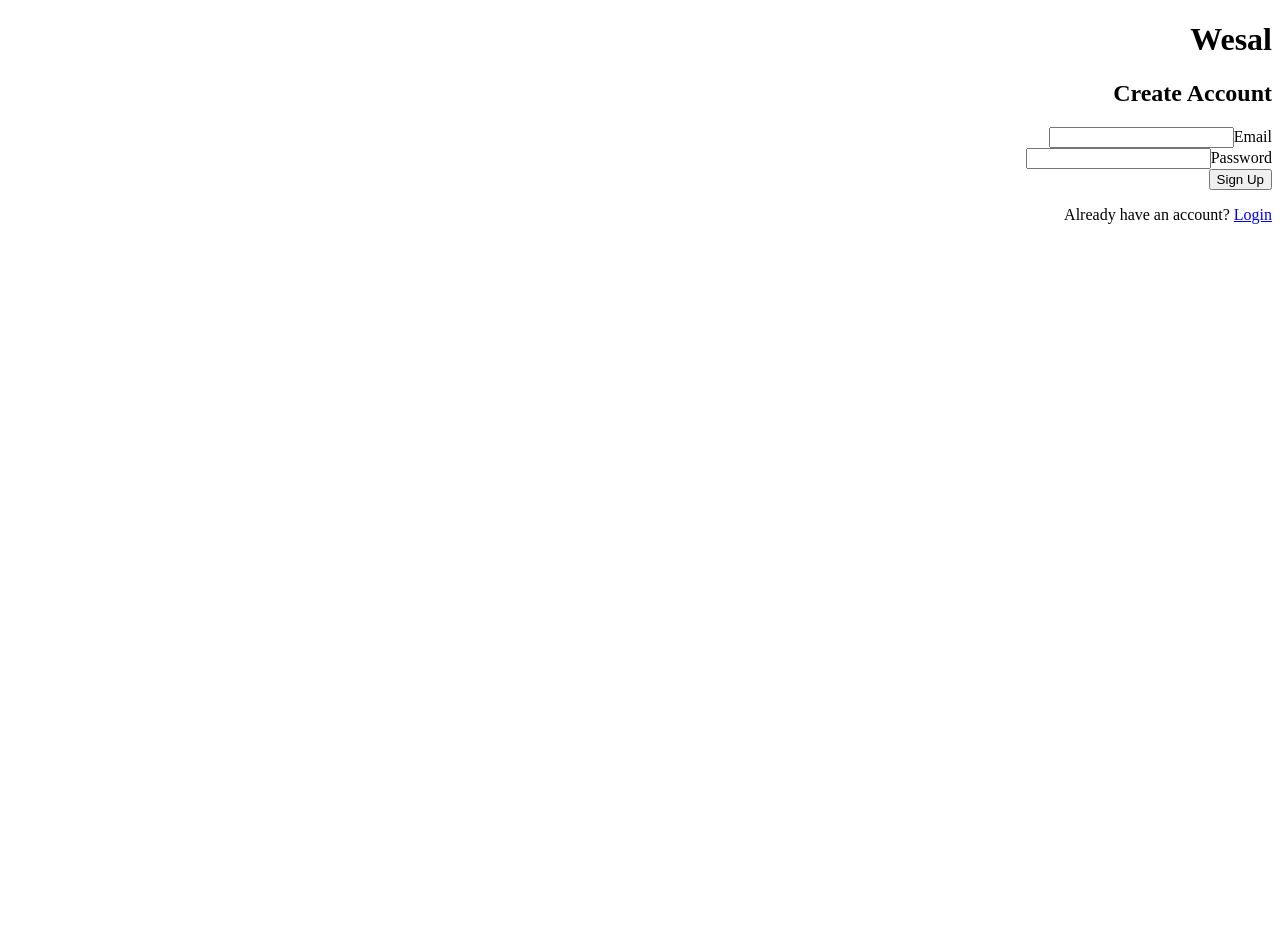
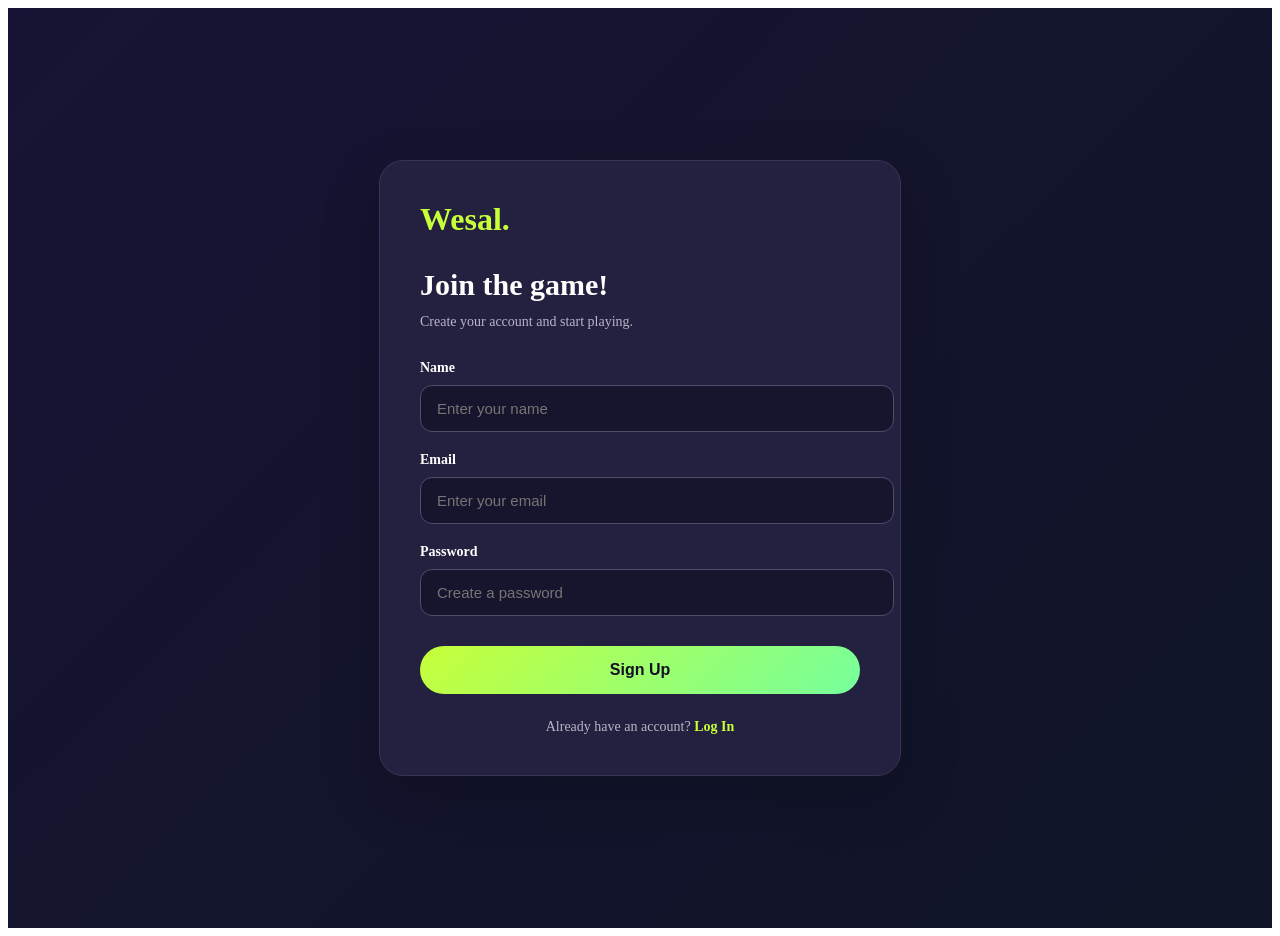
Before and after one commit to rywma/Wesal, a React (Vite) app in the folder stage4/Frontend/: page /signup in a window 1280 px wide. Before the commit the page ends 800 px from the top, so only its background shows below. Built offline with nearby package versions, Linux system fonts and the light colour scheme.

Commit message:
Style login and signup pages

```diff
--- a/stage4/Frontend/src/pages/login.jsx
+++ b/stage4/Frontend/src/pages/login.jsx
@@ -1,5 +1,6 @@
 import { Link } from 'react-router-dom';
 import { useState } from "react";
+import '../styles/Auth.css';
 
 export default function Login() {
   const [message, setMessage] = useState("");
@@ -15,6 +16,7 @@ export default function Login() {
     setLoading(true);
     setMessage("");
 
+
     try {
       const response = await fetch(
         "https://wesal-backend-gy8a.onrender.com/users/login/",
@@ -28,12 +30,15 @@ export default function Login() {
       );
 
       const data = await response.json();
+      data.success = response.ok && data.status === "success";
 
-      if (response.ok && data.status === "success") {
+      if (data.success) {
         setMessage("Login successful!");
       } else {
         setMessage(data.message || "Login failed");
       }
+
+
     } catch (error) {
       console.error("Login error:", error);
       setMessage("Unable to connect to the server.");
@@ -42,41 +47,61 @@ export default function Login() {
     }
   };
 
+
   return (
-    <main>
-      <h1>Wesal</h1>
-      <h2>Login</h2>
+    <main className="auth-page">
+      <div className="auth-card">
+        <h1 className="auth-logo">Wesal.</h1>
 
-      <form onSubmit={handleLogin}>
+        <h2>Welcome back!</h2>
+        <p className="auth-subtitle">
+          Log in to find your next game.
+        </p>
+
+        <form className="auth-form" onSubmit={handleLogin}>
+          <div className="auth-field">
             <label htmlFor="email">Email</label>
             <input
               id="email"
               name="email"
               type="email"
+              placeholder="Enter your email"
               autoComplete="email"
               required
             />
+          </div>
 
-        <div>
+          <div className="auth-field">
             <label htmlFor="password">Password</label>
             <input
               id="password"
               name="password"
               type="password"
+              placeholder="Enter your password"
               autoComplete="current-password"
               required
             />
           </div>
 
-        <button type="submit" disabled={loading}>
-          {loading ? "Logging in..." : "Login"}
+          <button
+            className="auth-submit"
+            type="submit"
+            disabled={loading}
+          >
+            {loading ? 'Logging in...' : 'Log In'}
           </button>
         </form>
 
-      <p>{message}</p>
-      <p>
+        {message && (
+          <p className="auth-message" role="status">
+            {message}
+          </p>
+        )}
+
+        <p className="auth-switch">
           Don't have an account? <Link to="/signup">Sign Up</Link>
         </p>
+      </div>
     </main>
   );
 }
--- a/stage4/Frontend/src/pages/signup.jsx
+++ b/stage4/Frontend/src/pages/signup.jsx
@@ -1,48 +1,114 @@
+
 import { Link } from 'react-router-dom';
-import { useState } from "react";
+import { useState } from 'react';
+import '../styles/Auth.css';
 
 export default function Signup() {
-  const [message, setMessage] = useState("");
+  const [message, setMessage] = useState('');
+  const [loading, setLoading] = useState(false);
+
+  const handleSignup = async (event) => {
+    event.preventDefault();
+
+    const formData = new FormData(event.currentTarget);
+    const name = formData.get('name');
+    const email = formData.get('email');
+    const password = formData.get('password');
+
+    setLoading(true);
+    setMessage('');
+
+    try {
+      const data = {
+        success: false,
+        message: "Registration will be available soon."
+      };
+
+      if (data.success) {
+        setMessage('Account created successfully! You can now log in.');
+      } else {
+        const errorMessage = data.message;
+        setMessage(
+          Array.isArray(errorMessage)
+            ? errorMessage.join(' ')
+            : errorMessage || 'Sign up failed.'
+        );
+      }
+    } catch (error) {
+      console.error('Signup error:', error);
+      setMessage('Unable to connect to the server.');
+    } finally {
+      setLoading(false);
+    }
+  };
 
   return (
-    <main>
-      <h1>Wesal</h1>
-      <h2>Create Account</h2>
+    <main className="auth-page">
+      <div className="auth-card">
+        <h1 className="auth-logo">Wesal.</h1>
 
-      <form>
-        <div>
+        <h2>Join the game!</h2>
+        <p className="auth-subtitle">
+          Create your account and start playing.
+        </p>
+
+        <form className="auth-form" onSubmit={handleSignup}>
+          <div className="auth-field">
+            <label htmlFor="name">Name</label>
+            <input
+              id="name"
+              name="name"
+              type="text"
+              placeholder="Enter your name"
+              autoComplete="name"
+              required
+            />
+          </div>
+
+          <div className="auth-field">
             <label htmlFor="email">Email</label>
             <input
               id="email"
               name="email"
               type="email"
+              placeholder="Enter your email"
+              autoComplete="email"
               required
-
             />
           </div>
 
-            <div>
+          <div className="auth-field">
             <label htmlFor="password">Password</label>
             <input
               id="password"
               name="password"
               type="password"
+              placeholder="Create a password"
+              autoComplete="new-password"
+              minLength={8}
               required
-
             />
           </div>
 
-                <button type="submit">Sign Up</button>
-
+          <button
+            className="auth-submit"
+            type="submit"
+            disabled={loading}
+          >
+            {loading ? 'Creating account...' : 'Sign Up'}
+          </button>
         </form>
 
-                <p>{message}</p>
-                <p>
-                    Already have an account? <Link to="/login">Login</Link>
+        {message && (
+          <p className="auth-message" role="status">
+            {message}
+          </p>
+        )}
 
+        <p className="auth-switch">
+          Already have an account? <Link to="/login">Log In</Link>
         </p>
-
+      </div>
     </main>
-
   );
 }
--- /dev/null
+++ b/stage4/Frontend/src/styles/Auth.css
@@ -0,0 +1,128 @@
+
+/* Login and Sign Up */
+.auth-page {
+  min-height: 100vh;
+  padding: 60px 20px;
+  display: flex;
+  align-items: center;
+  justify-content: center;
+  background: linear-gradient(135deg, #171334, #101527);
+  color: white;
+  direction: ltr;
+}
+
+.auth-card {
+  width: 100%;
+  max-width: 440px;
+  padding: 40px;
+  background: #24203f;
+  border: 1px solid #393453;
+  border-radius: 24px;
+  box-shadow: 0 20px 60px rgba(0, 0, 0, 0.2);
+}
+
+.auth-logo {
+  color: #c7ff39;
+  font-size: 32px;
+  font-weight: 800;
+  margin: 0 0 30px;
+}
+
+.auth-card h2 {
+  font-size: 30px;
+  margin: 0 0 12px;
+}
+
+.auth-subtitle {
+  color: #b8b5c8;
+  font-size: 14px;
+  margin: 0 0 30px;
+}
+
+.auth-form {
+  display: flex;
+  flex-direction: column;
+  gap: 20px;
+}
+
+.auth-field {
+  display: flex;
+  flex-direction: column;
+  gap: 9px;
+}
+
+.auth-field label {
+  font-size: 14px;
+  font-weight: 600;
+}
+
+.auth-field input {
+  width: 100%;
+  padding: 14px 16px;
+  border: 1px solid #514b6c;
+  border-radius: 12px;
+  background: #17142d;
+  color: white;
+  font-size: 15px;
+  outline: none;
+}
+
+.auth-field input:focus {
+  border-color: #c7ff39;
+}
+
+.auth-submit {
+  width: 100%;
+  padding: 15px;
+  margin-top: 10px;
+  border: none;
+  border-radius: 30px;
+  background: linear-gradient(135deg, #c7ff39, #76ff9c);
+  color: #121027;
+  font-size: 16px;
+  font-weight: 700;
+  cursor: pointer;
+  transition: transform 0.3s ease;
+}
+
+.auth-submit:hover:not(:disabled) {
+  transform: translateY(-3px);
+}
+
+.auth-submit:disabled {
+  opacity: 0.6;
+  cursor: not-allowed;
+}
+
+.auth-message {
+  margin-top: 18px;
+  font-size: 14px;
+  line-height: 1.5;
+}
+
+.auth-switch {
+  margin: 25px 0 0;
+  color: #b8b5c8;
+  text-align: center;
+  font-size: 14px;
+}
+
+.auth-switch a {
+  color: #c7ff39;
+  font-weight: 700;
+  text-decoration: none;
+}
+
+.auth-switch a:hover {
+  text-decoration: underline;
+}
+
+@media (max-width: 480px) {
+  .auth-page {
+    padding: 24px 16px;
+  }
+
+  .auth-card {
+    padding: 30px 22px;
+  }
+}
```
Lines whose indentation alone changed are shown as unchanged.
